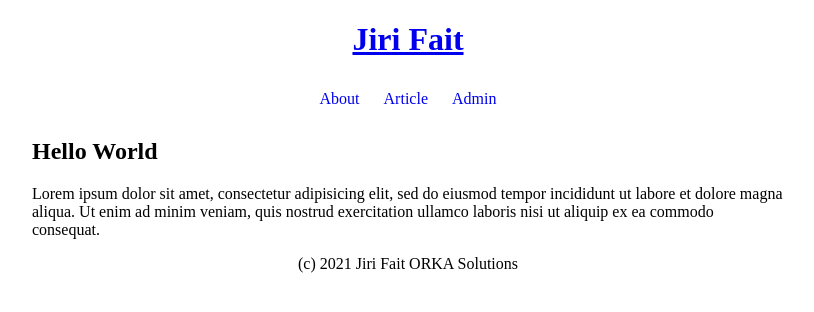
After one commit to orkasolutionscz/flask_project, a Flask app: page /article/1 in a window 1280 px wide. The commit adds this page. Shown: the top 312 px of the page, without its empty margins (232-1046 px from the left). Run offline with Flask 2, Linux system fonts and the light colour scheme.

Commit message:
Refactor _main.jinja

```diff
--- a/mdblog/app.py
+++ b/mdblog/app.py
@@ -1,5 +1,6 @@
 from flask import Flask
 from flask import render_template
+from .database import articles
 
 flask_app = Flask(__name__)
 
@@ -16,5 +17,10 @@ def view_admin_page():
     return render_template("admin_page.jinja")
 
 @flask_app.route("/article/")
-def view_article_page():
-    return render_template("article_page.jinja")
+def view_articles_page():
+    return render_template("articles_page.jinja", articles=articles.items())
+
+@flask_app.route("/article/<int:art_id>")
+def view_article_page(art_id):
+    article = articles.get(art_id)
+    return render_template("article_page.jinja", article=article)
--- /dev/null
+++ b/mdblog/database.py
@@ -0,0 +1,18 @@
+articles = {
+            1 : {
+                "title" : "Hello World",
+                "content" : "Lorem ipsum dolor sit amet, consectetur adipisicing elit, sed do eiusmod tempor incididunt ut labore et dolore magna aliqua. Ut enim ad minim veniam, quis nostrud exercitation ullamco laboris nisi ut aliquip ex ea commodo consequat."
+                },
+            2 : {
+                "title" : "Hello World",
+                "content" : "Lorem ipsum dolor sit amet, consectetur adipisicing elit, sed do eiusmod tempor incididunt ut labore et dolore magna aliqua. Ut enim ad minim veniam, quis nostrud exercitation ullamco laboris nisi ut aliquip ex ea commodo consequat."
+                },
+            3 : {
+                "title" : "Hello World",
+                "content" : "Lorem ipsum dolor sit amet, consectetur adipisicing elit, sed do eiusmod tempor incididunt ut labore et dolore magna aliqua. Ut enim ad minim veniam, quis nostrud exercitation ullamco laboris nisi ut aliquip ex ea commodo consequat."
+                },
+            4 : {
+                "title" : "Hello World",
+                "content" : "Lorem ipsum dolor sit amet, consectetur adipisicing elit, sed do eiusmod tempor incididunt ut labore et dolore magna aliqua. Ut enim ad minim veniam, quis nostrud exercitation ullamco laboris nisi ut aliquip ex ea commodo consequat."
+                }
+        }
--- /dev/null
+++ b/mdblog/templates/_footer.jinja
@@ -0,0 +1,5 @@
+<footer>
+    <p>
+        (c) 2021 Jiri Fait ORKA Solutions
+    </p>
+</footer>
--- /dev/null
+++ b/mdblog/templates/_head.jinja
@@ -0,0 +1 @@
+<link rel="stylesheet" href={{ url_for("static", filename="css/main.css") }}>
--- a/mdblog/templates/_main.jinja
+++ b/mdblog/templates/_main.jinja
@@ -3,28 +3,20 @@
 <head>
     <meta charset="UTF-8">
     <title> {% block title %} {% endblock %}</title>
-    <link rel="stylesheet" href={{ url_for("static", filename="css/main.css") }}>
+    {% include "_head.jinja" %}
 </head>
 <body>
+
 <header>
     <h1><a href="{{ url_for("view_welcome_page")}}">Jiri Fait</a> </h1>
 </header>
-<nav>
-    <ul class="nav">
-        <li><a href="{{ url_for("view_about_page") }}">About</a></li>
-        <li><a href="{{ url_for("view_article_page") }}">Article</a></li>
-        <li><a href="{{ url_for("view_admin_page") }}">Admin</a></li>
-    </ul>
-</nav>
+
+{% include "_nav.jinja" %}
 
 <main>
     {% block main %}
     {% endblock %}
 </main>
-<footer>
-    <p>
-        (c) 2021 Jiri Fait
-    </p>
-</footer>
+{% include "_footer.jinja" %}
 </body>
 </html>
--- /dev/null
+++ b/mdblog/templates/_nav.jinja
@@ -0,0 +1,7 @@
+<nav>
+    <ul class="nav">
+        <li><a href="{{ url_for("view_about_page") }}">About</a></li>
+        <li><a href="{{ url_for("view_articles_page") }}">Article</a></li>
+        <li><a href="{{ url_for("view_admin_page") }}">Admin</a></li>
+    </ul>
+</nav>
--- a/mdblog/templates/article_page.jinja
+++ b/mdblog/templates/article_page.jinja
@@ -1,7 +1,8 @@
 {% extends "_main.jinja" %}
 
-{% block title %} Prispevky {% endblock %}
+{% block title %} Prispevek {% endblock %}
 
 {% block main %}
-Tadz jsou tz blogy
+        <h2>{{ article.title }}</h2>
+        <p>{{ article.content }}</p>
 {% endblock %}
```
Also changed, not shown: mdblog/templates/articles_page.jinja (added, +19 -0 lines).
